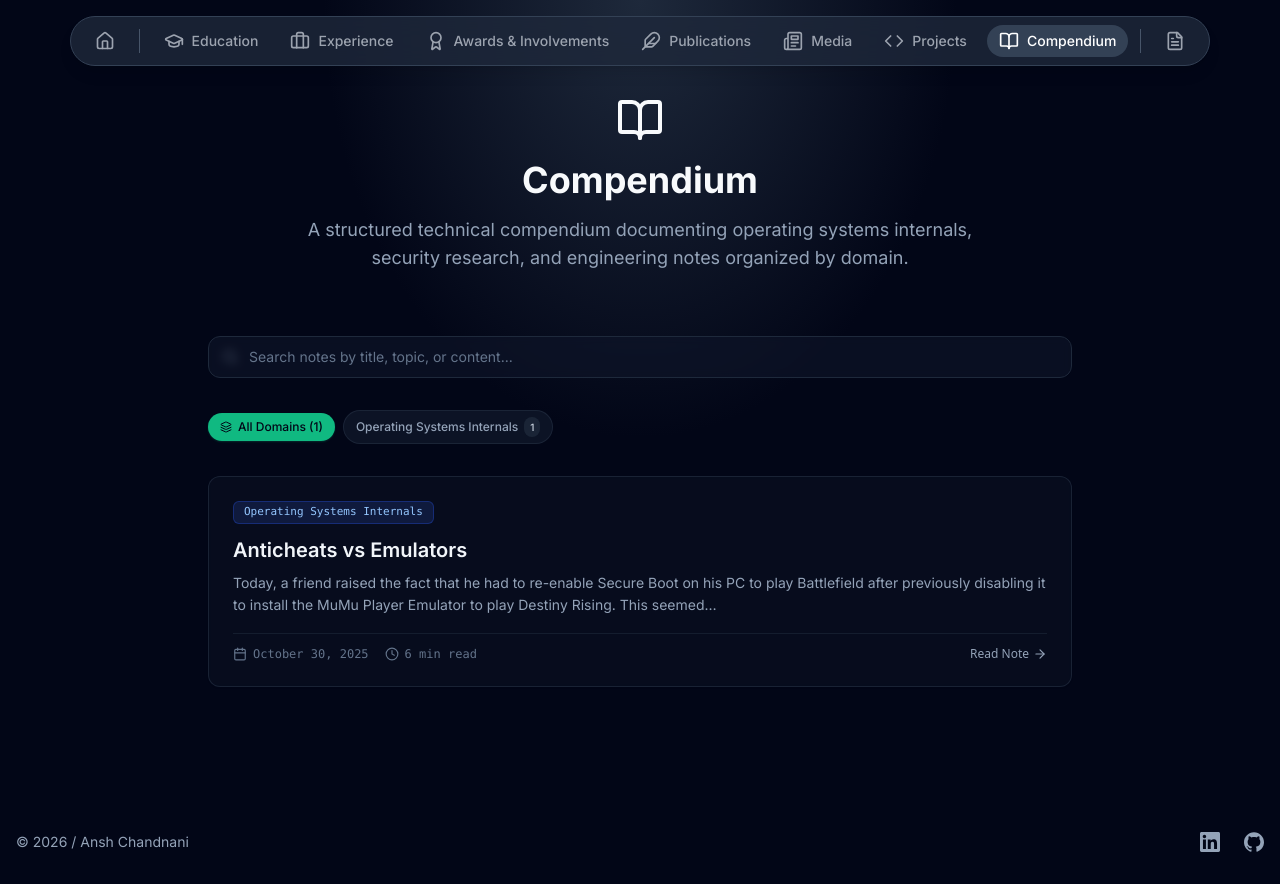
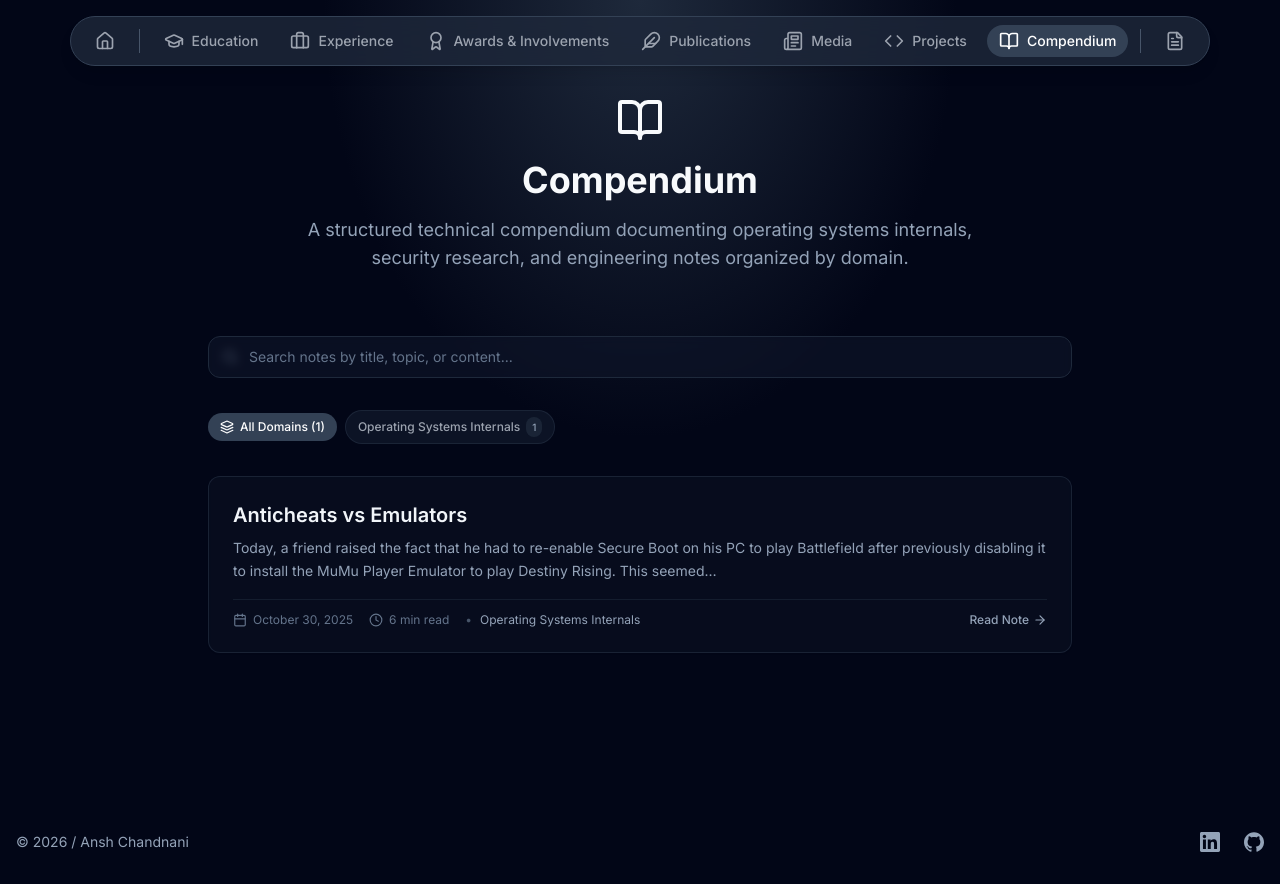
Before and after one commit to mrdebator/mrdebator.github.io, a Next.js app: page /compendium in a window 1280 px wide. Built offline with nearby package versions, Linux system fonts and the light colour scheme.

Commit message:
style(compendium): align filter pill active styles and reposition card domain links

```diff
--- a/app/compendium/CompendiumClientPage.tsx
+++ b/app/compendium/CompendiumClientPage.tsx
@@ -87,13 +87,13 @@ export default function CompendiumClientPage({
             <div className="flex flex-wrap items-center gap-2">
                 <button
                     onClick={() => handleSelectDomain(null)}
-                    className={`inline-flex items-center gap-1.5 px-3 py-1.5 rounded-full text-xs font-medium transition-all ${
+                    className={`inline-flex items-center gap-1.5 px-3 py-1.5 rounded-full text-xs font-medium transition-colors ${
                         selectedDomain === null
-                            ? "bg-emerald-500 text-slate-950 shadow-sm shadow-emerald-500/20"
-                            : "bg-slate-900/80 text-slate-400 hover:text-slate-200 hover:bg-slate-800 border border-slate-800/80"
+                            ? "bg-slate-700 text-white"
+                            : "bg-slate-900/80 text-gray-400 hover:text-white hover:bg-slate-800 border border-slate-800/80"
                     }`}
                 >
-                    <Layers className="w-3 h-3" />
+                    <Layers className="w-3.5 h-3.5" />
                     <span>All Domains ({initialPosts.length})</span>
                 </button>
 
@@ -103,14 +103,20 @@ export default function CompendiumClientPage({
                         <button
                             key={domain.id}
                             onClick={() => handleSelectDomain(isSelected ? null : domain.slug)}
-                            className={`inline-flex items-center gap-1.5 px-3 py-1.5 rounded-full text-xs font-medium transition-all ${
+                            className={`inline-flex items-center gap-1.5 px-3 py-1.5 rounded-full text-xs font-medium transition-colors ${
                                 isSelected
-                                    ? "bg-blue-600 text-white shadow-sm shadow-blue-500/20"
-                                    : "bg-slate-900/80 text-slate-400 hover:text-slate-200 hover:bg-slate-800 border border-slate-800/80"
+                                    ? "bg-slate-700 text-white"
+                                    : "bg-slate-900/80 text-gray-400 hover:text-white hover:bg-slate-800 border border-slate-800/80"
                             }`}
                         >
                             <span>{domain.name}</span>
-                            <span className="text-[10px] px-1.5 py-0.5 rounded-full bg-slate-800/80 text-slate-300">
+                            <span
+                                className={`text-[10px] px-1.5 py-0.5 rounded-full ${
+                                    isSelected
+                                        ? "bg-slate-600 text-slate-200"
+                                        : "bg-slate-800/80 text-slate-400"
+                                }`}
+                            >
                                 {count}
                             </span>
                         </button>
@@ -135,22 +141,6 @@ export default function CompendiumClientPage({
                             key={post.slug}
                             className="group relative rounded-xl border border-slate-800/80 bg-slate-900/40 hover:bg-slate-900/70 hover:border-slate-700/80 transition-all p-6 shadow-sm hover:shadow-md backdrop-blur-sm"
                         >
-                            {/* Domain badges */}
-                            <div className="relative z-10 flex flex-wrap items-center gap-2 mb-3">
-                                {post.domains.map((d) => (
-                                    <button
-                                        key={d.id}
-                                        onClick={(e) => {
-                                            e.stopPropagation();
-                                            handleSelectDomain(d.slug);
-                                        }}
-                                        className="text-[11px] font-mono px-2.5 py-0.5 rounded-md bg-blue-950/60 border border-blue-800/50 text-blue-300 hover:bg-blue-900/60 hover:text-blue-200 transition-colors"
-                                    >
-                                        {d.name}
-                                    </button>
-                                ))}
-                            </div>
-
                             {/* Title */}
                             <h2 className="text-xl font-semibold text-slate-100 group-hover:text-emerald-400 transition-colors mb-2">
                                 <Link href={`/compendium/${post.slug}`} className="focus:outline-none">
@@ -167,8 +157,8 @@ export default function CompendiumClientPage({
                             )}
 
                             {/* Meta footer */}
-                            <div className="flex items-center justify-between pt-3 border-t border-slate-800/60 text-xs text-slate-500 font-mono">
-                                <div className="flex items-center gap-4">
+                            <div className="flex items-center justify-between pt-3 border-t border-slate-800/60 text-xs text-slate-500">
+                                <div className="flex flex-wrap items-center gap-x-4 gap-y-1">
                                     <span className="flex items-center gap-1.5">
                                         <Calendar className="w-3.5 h-3.5" />
                                         {post.formattedDate}
@@ -177,8 +167,27 @@ export default function CompendiumClientPage({
                                         <Clock className="w-3.5 h-3.5" />
                                         {post.readingTimeMinutes} min read
                                     </span>
+                                    {post.domains.length > 0 && (
+                                        <div className="flex items-center gap-2">
+                                            <span className="text-slate-600 hidden sm:inline">•</span>
+                                            {post.domains.map((d) => (
+                                                <button
+                                                    key={d.id}
+                                                    type="button"
+                                                    onClick={(e) => {
+                                                        e.stopPropagation();
+                                                        e.preventDefault();
+                                                        handleSelectDomain(d.slug);
+                                                    }}
+                                                    className="relative z-10 text-slate-400 hover:text-white underline-offset-4 hover:underline transition-colors"
+                                                >
+                                                    {d.name}
+                                                </button>
+                                            ))}
+                                        </div>
+                                    )}
                                 </div>
-                                <span className="inline-flex items-center gap-1 text-slate-400 group-hover:text-emerald-400 transition-colors font-sans text-xs font-medium">
+                                <span className="inline-flex items-center gap-1 text-slate-400 group-hover:text-emerald-400 transition-colors text-xs font-medium flex-shrink-0">
                                     Read Note
                                     <ArrowRight className="w-3.5 h-3.5 group-hover:translate-x-0.5 transition-transform" />
                                 </span>
--- a/app/compendium/[slug]/page.tsx
+++ b/app/compendium/[slug]/page.tsx
@@ -117,26 +117,13 @@ export default async function CompendiumArticlePage({ params }: PageProps) {
 
                 {/* Article Header (Clean, styled - zero raw YAML) */}
                 <header className="mb-10 pb-8 border-b border-slate-800/80">
-                    {/* Domain badges */}
-                    <div className="flex flex-wrap items-center gap-2 mb-4">
-                        {post.domains.map((d) => (
-                            <Link
-                                key={d.id}
-                                href={`/compendium?domain=${d.slug}`}
-                                className="text-xs font-mono px-2.5 py-1 rounded-md bg-blue-950/70 border border-blue-800/60 text-blue-300 hover:bg-blue-900/60 hover:text-blue-100 transition-colors"
-                            >
-                                {d.name}
-                            </Link>
-                        ))}
-                    </div>
-
                     {/* Title */}
                     <h1 className="text-3xl md:text-4xl lg:text-5xl font-bold tracking-tight text-slate-100 mb-4 leading-tight">
                         {post.title}
                     </h1>
 
                     {/* Meta details */}
-                    <div className="flex flex-wrap items-center gap-5 text-xs text-slate-400 font-mono">
+                    <div className="flex flex-wrap items-center gap-x-4 gap-y-2 text-xs text-slate-400 font-mono">
                         <span className="flex items-center gap-1.5">
                             <Calendar className="w-3.5 h-3.5 text-slate-500" />
                             {post.formattedDate}
@@ -145,7 +132,23 @@ export default async function CompendiumArticlePage({ params }: PageProps) {
                             <Clock className="w-3.5 h-3.5 text-slate-500" />
                             {post.readingTimeMinutes} min read
                         </span>
-                        <span className="text-slate-600">•</span>
+                        {post.domains.length > 0 && (
+                            <>
+                                <span className="text-slate-600 hidden sm:inline">•</span>
+                                <div className="flex items-center gap-2">
+                                    {post.domains.map((d) => (
+                                        <Link
+                                            key={d.id}
+                                            href={`/compendium?domain=${d.slug}`}
+                                            className="text-slate-400 hover:text-white underline-offset-4 hover:underline transition-colors"
+                                        >
+                                            {d.name}
+                                        </Link>
+                                    ))}
+                                </div>
+                            </>
+                        )}
+                        <span className="text-slate-600 hidden sm:inline">•</span>
                         <span className="text-slate-400">By Ansh</span>
                     </div>
                 </header>
```
